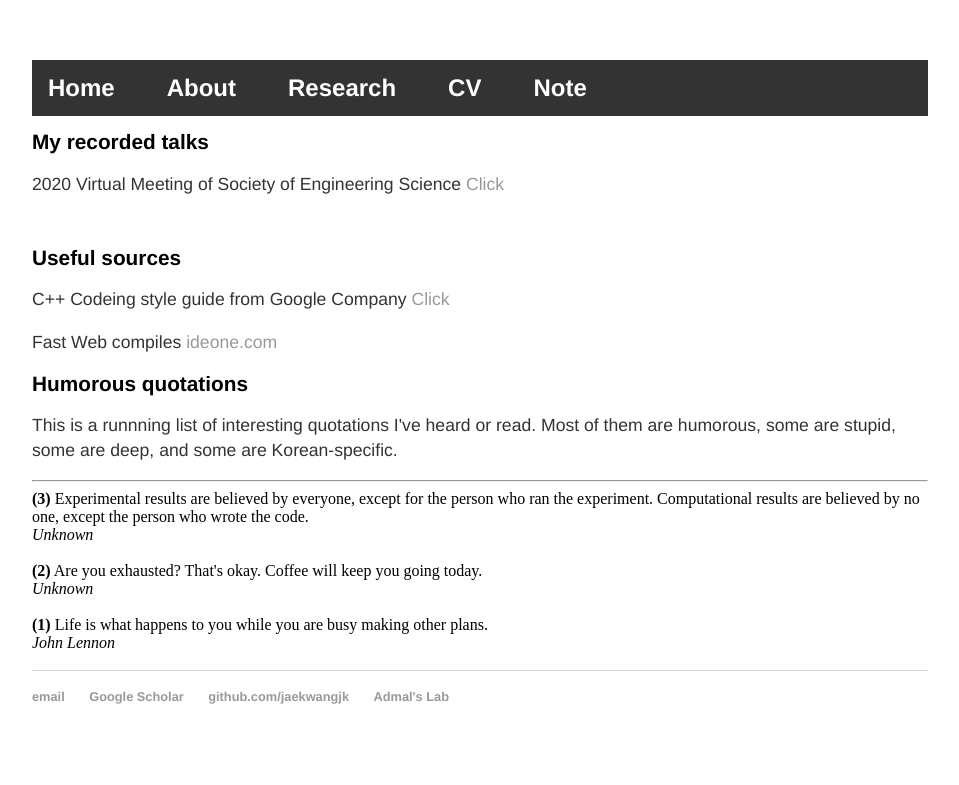
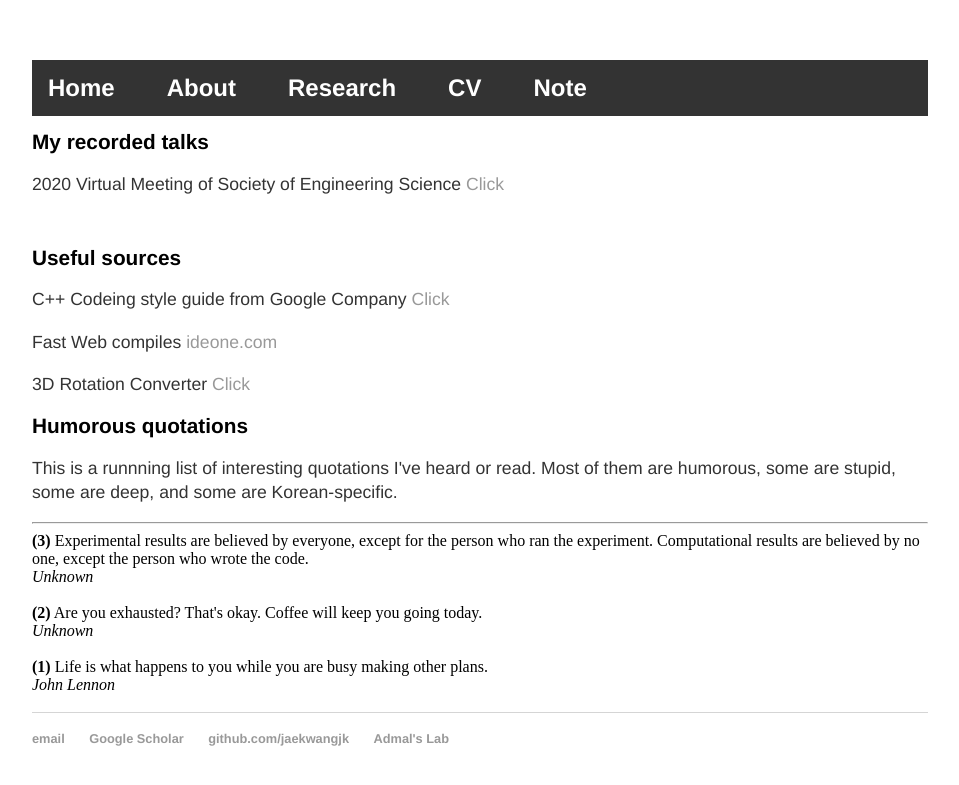
Before and after one commit to jaekwangjk/jaekwangjk.github.io, a Jekyll site: the page built from note.html, in a window 1280 px wide. Shown: the top 785 px of the page, without its empty margins (160-1119 px from the left). Built offline with Jekyll 4.4.1, drawn with Linux system fonts in a browser that asks for light colours.

Commit message:
notation converter added

```diff
--- a/note.html
+++ b/note.html
@@ -18,6 +18,11 @@ title: Jaekwang Kim
 	<p>
 	Fast Web compiles <a class="two" href="https://ideone.com">ideone.com</a>
 	</p>
+	<p>
+	3D Rotation Converter <a class="two"
+        href="https://www.andre-gaschler.com/rotationconverter/">Click</a>
+	</p>
+
 
 
 
```
